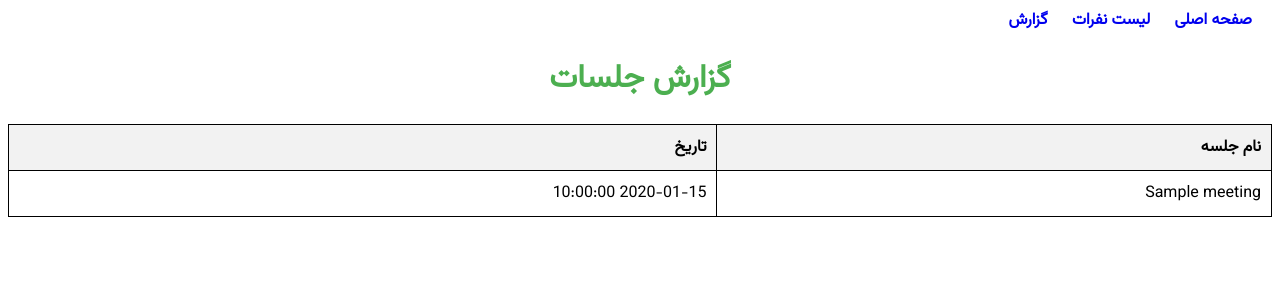
After one commit to hajrezvan/paziresh, a Flask app: template templates/report.html in a window 1280 px wide. The commit adds this page. Shown: the top 300 px of the page. Run offline with Flask 3, Linux system fonts and the light colour scheme; the template is opened without the code that fills it: most values are stand-ins (such as "Sample title", 1, 10 or a date in 2020); parts of the project's set-up code (start-up, migrations or seed data) failed here and were passed over.

Commit message:
🔧 Add Event function

```diff
--- a/app.py
+++ b/app.py
@@ -1,14 +1,68 @@
 from flask import Flask, render_template, request, redirect, url_for, flash
-from db_connection import get_users, add_user, users_table, session
+from db_connection import get_users, add_user, users_table, session, get_events_type, insert_event, get_meetings
 from sqlalchemy import delete
+from datetime import datetime
 
 app = Flask(__name__)
 app.secret_key = 'your_secret_key'
 
+# Initialize meeting state and button timers
+app.meeting_state = False  # False means paused, True means running
+button_times = {}  # Store the green time for each button
+
 @app.route('/')
 def index():
+    events = get_events_type()
     employees = [f"{user.firstname} {user.lastname}" for user in get_users()]
-    return render_template('index.html', employees=employees)
+    return render_template('index.html', employees=employees, events=events)
+
+# Start/End meeting logic
+@app.route('/toggle_meeting', methods=['POST'])
+def toggle_meeting():
+    if app.meeting_state:
+        # End the meeting
+        app.meeting_state = False
+        session['meeting_end'] = datetime.now()
+    else:
+        # Start the meeting
+        app.meeting_state = True
+        session['meeting_start'] = datetime.now()
+        session['button_click_times'] = {user['userId']: None for user in get_users()}
+
+
+# Button click (makes button green)
+@app.route('/click_button/<int:user_id>', methods=['POST'])
+def click_button(user_id):
+    if app.meeting_state:
+        session['button_click_times'][user_id] = datetime.now()  # Log the click time for the user button
+    return redirect(url_for('index'))
+
+
+# Submit meeting and calculate times
+@app.route('/submit_meeting', methods=['POST'])
+def submit_meeting():
+    meeting_start = session.get('meeting_start')
+    meeting_end = session.get('meeting_end')
+    button_click_times = session.get('button_click_times', {})
+
+    report_data = []
+
+    if meeting_start and meeting_end:
+        total_meeting_time = (meeting_end - meeting_start).total_seconds()
+
+        # Calculate time each button was green during the meeting
+        for user_id, click_time in button_click_times.items():
+            if click_time:
+                time_green = (meeting_end - click_time).total_seconds()
+            else:
+                time_green = 0
+            report_data.append({
+                'user_id': user_id,
+                'time_green': time_green
+            })
+
+    # Redirect to report page
+    return render_template('report.html', report_data=report_data)
 
 @app.route('/list')
 def list_users():
@@ -46,5 +100,32 @@ def delete_user(user_id):
 
     return redirect(url_for('list_users'))
 
+
+from datetime import datetime
+
+@app.route('/add_meeting', methods=['POST'])
+def add_meeting():
+    meeting_name = request.form['meeting_name']
+    event_id = request.form['event_id']
+    event_date = datetime.now()  # Assuming you want to log the current date and time
+
+    # Insert event into the database
+
+
+    # Flash a success message
+    if insert_event(name=meeting_name, event_type=event_id, date=event_date):
+        flash("جلسه با موفقیت اضافه شد!")  # "Meeting added successfully!"
+    else:
+        flash("خطا: رویداد انتخاب شده یافت نشد.")  # "Error: Selected event not found."
+
+    return redirect(url_for('index'))
+
+
+# Report page
+@app.route('/report')
+def report():
+    meetings = get_meetings()  # Fetch meetings from the database
+    return render_template('report.html', meetings=meetings)
+
 if __name__ == '__main__':
     app.run(debug=True)
--- a/db_connection.py
+++ b/db_connection.py
@@ -1,5 +1,5 @@
 # db_connection.py
-
+from sqlalchemy import Table, Column, String, DateTime, Integer
 from sqlalchemy import create_engine, MetaData, Table, select
 from sqlalchemy.orm import sessionmaker
 
@@ -16,13 +16,32 @@ session = Session()
 
 # Reflect the Users table from the database
 users_table = Table('Users', metadata, autoload_with=engine)
+event_table = Table('EventType', metadata, autoload_with=engine)
+meetings_table = Table('Event', metadata,
+                    Column('name', String(255)),
+                    Column('date', DateTime),
+                    Column('type', Integer)
+                    )
 
+def get_events_type():
+    query = select(event_table.c.id, event_table.c.eventType)
+    result = session.execute(query).fetchall()
+    return result
 
 def get_users():
     """Fetches userid, first name, and last name of all users from the Users table."""
     query = select(users_table.c.userId, users_table.c.firstname, users_table.c.lastname)
     result = session.execute(query).fetchall()
     return result
+
+
+def insert_event(name, date, event_type):
+    """Inserts a new event into the Event table."""
+    print(name + ' ' + str(date) +  ' ' + event_type)
+    insert_query = meetings_table.insert().values(name=name, date=date, type=event_type)
+    session.execute(insert_query)
+    session.commit()
+    return True, None
 
 def add_user(userid, firstname, lastname):
     """Inserts a new user into the Users table. Returns success status and an error message."""
@@ -42,3 +61,9 @@ def add_user(userid, firstname, lastname):
     except Exception as e:
         session.rollback()
         return False, str(e)
+
+def get_meetings():
+    """Fetches all meetings from the Event table."""
+    query = select(meetings_table.c.name, meetings_table.c.date, meetings_table.c.type)
+    result = session.execute(query).fetchall()
+    return result
--- /dev/null
+++ b/static/css/r_styles.css
@@ -0,0 +1,44 @@
+body {
+    font-family: 'Vazirmatn', sans-serif;
+    direction: rtl;
+    text-align: right;
+}
+
+nav a {
+    margin-right: 20px;
+    text-decoration: none;
+    font-weight: bold;
+}
+
+h1 {
+    color: #4CAF50;
+    text-align: center;
+    margin-bottom: 20px;
+}
+
+table {
+    width: 100%;
+    border-collapse: collapse;
+    margin-top: 20px;
+}
+
+table, th, td {
+    border: 1px solid black;
+}
+
+th, td {
+    padding: 10px;
+    text-align: right;
+}
+
+thead {
+    background-color: #f2f2f2;
+}
+
+tbody tr:nth-child(even) {
+    background-color: #f9f9f9;
+}
+
+tbody tr:hover {
+    background-color: #f1f1f1;
+}
--- /dev/null
+++ b/static/js/r_scripts.js
@@ -0,0 +1,4 @@
+document.addEventListener('DOMContentLoaded', function() {
+    console.log('Report page loaded successfully!');
+    // You can add any event listeners or functionality for the table here
+});
--- /dev/null
+++ b/templates/report.html
@@ -0,0 +1,38 @@
+<!DOCTYPE html>
+<html lang="fa" dir="rtl">
+<head>
+    <meta charset="UTF-8">
+    <meta name="viewport" content="width=device-width, initial-scale=1.0">
+    <title>گزارش جلسات</title>
+    <link href="https://fonts.googleapis.com/css2?family=Vazirmatn:wght@400&display=swap" rel="stylesheet">
+    <link rel="stylesheet" href="{{ url_for('static', filename='css/r_styles.css') }}">
+</head>
+<body>
+    <nav>
+        <a href="/">صفحه اصلی</a>
+        <a href="/list">لیست نفرات</a>
+        <a href="/report">گزارش</a>
+    </nav>
+
+    <h1>گزارش جلسات</h1>
+
+    <table id="meetings-table">
+        <thead>
+            <tr>
+                <th>نام جلسه</th>
+                <th>تاریخ</th>
+            </tr>
+        </thead>
+        <tbody>
+            {% for meeting in meetings %}
+            <tr>
+                <td>{{ meeting.name }}</td>
+                <td>{{ meeting.date }}</td>
+            </tr>
+            {% endfor %}
+        </tbody>
+    </table>
+
+    <script src="{{ url_for('static', filename='js/r_scripts.js') }}"></script>
+</body>
+</html>
```
Also changed, not shown: static/css/styles.css (+106 -6 lines), static/js/scripts.js (+102 -4 lines), templates/index.html (+43 -3 lines).
